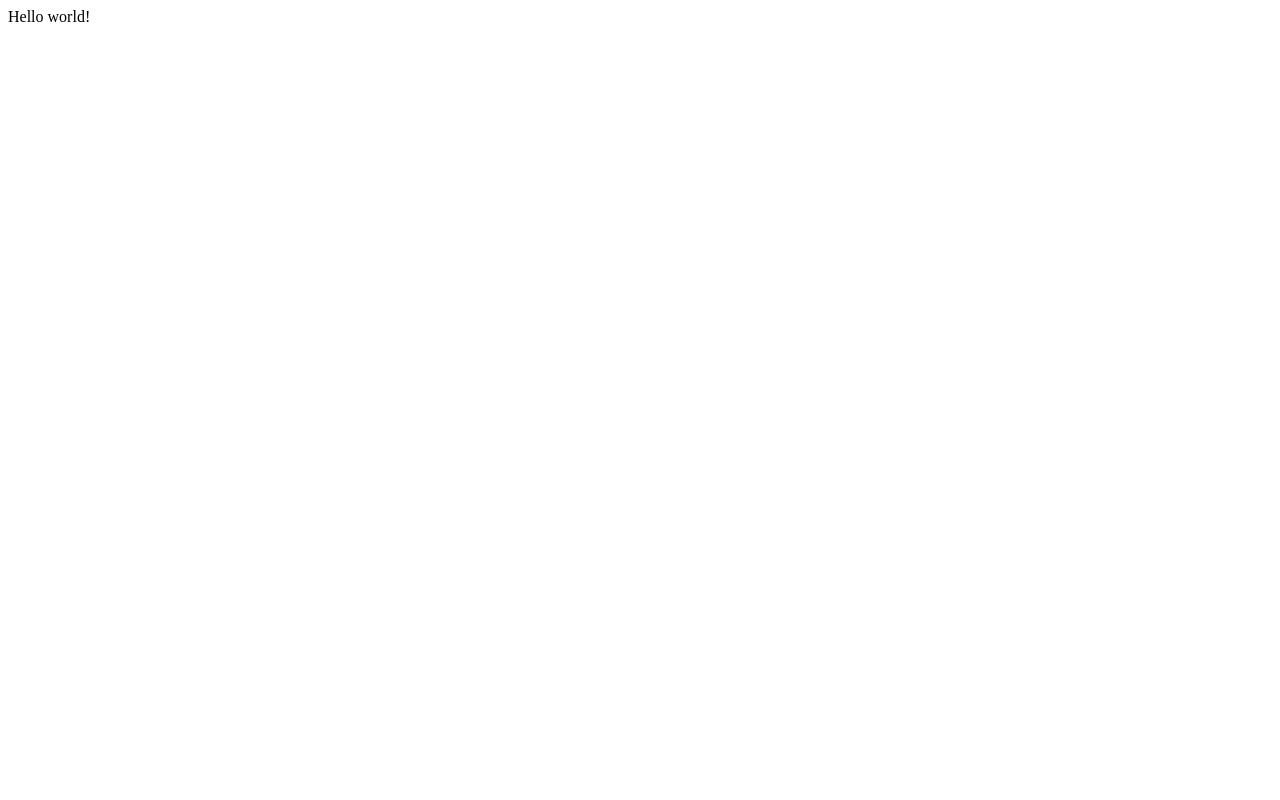
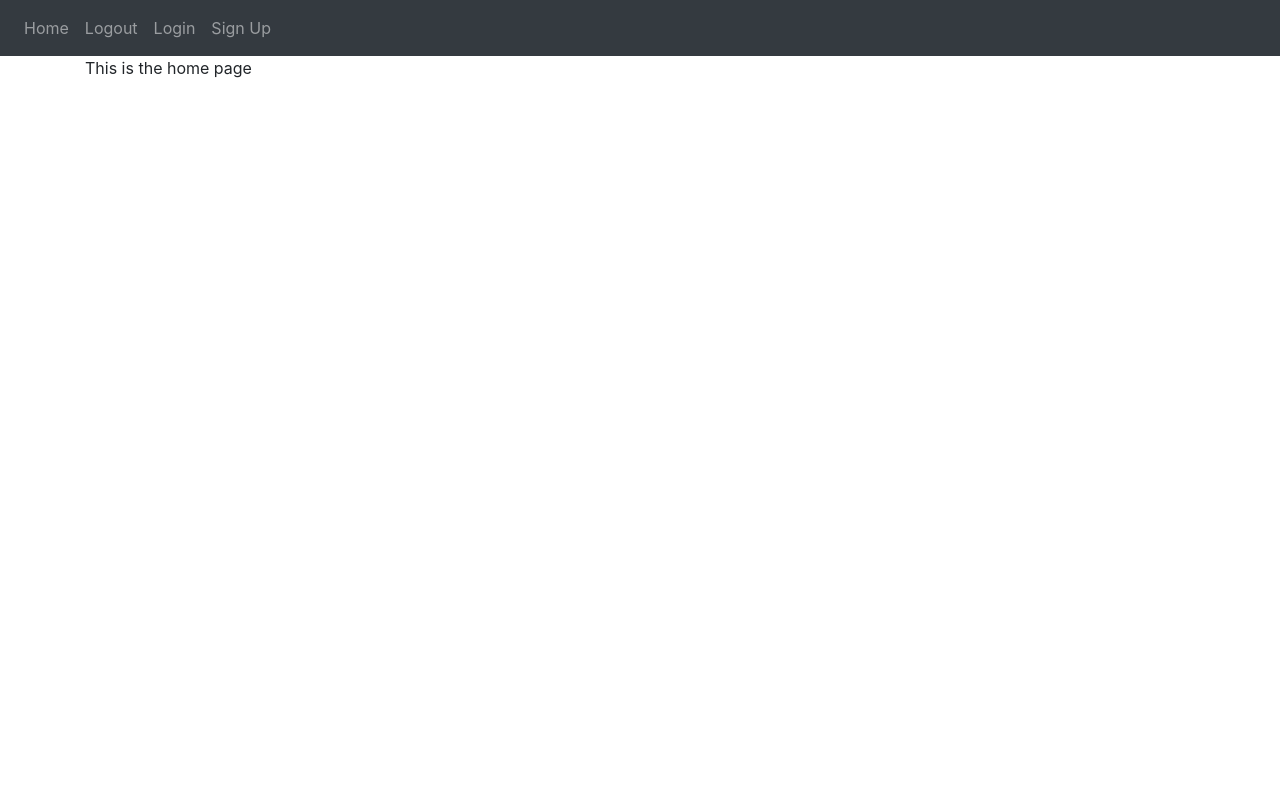
Before and after one commit to Titan-Codes/flask-notes-app, a Flask app: page / in a window 1280 px wide. Before the commit the page is almost empty. Run offline with Flask 3, Linux system fonts and the light colour scheme; some libraries are stand-ins or nearby versions.

Commit message:
added jinja template

```diff
--- a/website/templates/base.html
+++ b/website/templates/base.html
@@ -1,13 +1,40 @@
 <!DOCTYPE html>
 <html lang="en">
+
 <head>
     <meta charset="UTF-8">
     <meta name="viewport" content="width=device-width, initial-scale=1.0">
-    <link href="https://cdn.jsdelivr.net/npm/bootstrap@5.3.2/dist/css/bootstrap.min.css" rel="stylesheet" integrity="sha384-T3c6CoIi6uLrA9TneNEoa7RxnatzjcDSCmG1MXxSR1GAsXEV/Dwwykc2MPK8M2HN" crossorigin="anonymous">
-    <script src="https://cdn.jsdelivr.net/npm/bootstrap@5.3.2/dist/js/bootstrap.bundle.min.js" integrity="sha384-C6RzsynM9kWDrMNeT87bh95OGNyZPhcTNXj1NW7RuBCsyN/o0jlpcV8Qyq46cDfL" crossorigin="anonymous"></script>
+    <link rel="stylesheet" href="https://stackpath.bootstrapcdn.com/bootstrap/4.4.1/css/bootstrap.min.css"
+        integrity="sha384-Vkoo8x4CGsO3+Hhxv8T/Q5PaXtkKtu6ug5TOeNV6gBiFeWPGFN9MuhOf23Q9Ifjh" crossorigin="anonymous" />
+    <link rel="stylesheet" href="https://stackpath.bootstrapcdn.com/font-awesome/4.7.0/css/font-awesome.min.css"
+        crossorigin="anonymous" />
     <title>{% block title %}Home{% endblock %}</title>
 </head>
+
 <body>
+    <nav class="navbar navbar-expand-lg navbar-dark bg-dark">
+        <button class="navbar-toggler" type="button" data-toggle="collapse" data-target="#navbar">
+            <span class="navbar-toggler-icon"></span>
+        </button>
+        <div class="collapse navbar-collapse" id="navbar">
+            <div class="navbar-nav">
+                <a class="nav-item nav-link" id="home" href="/">Home</a>
+                <a class="nav-item nav-link" id="logout" href="/logout">Logout</a>
+                <a class="nav-item nav-link" id="login" href="/login">Login</a>
+                <a class="nav-item nav-link" id="signUp" href="/signup">Sign Up</a>
+            </div>
+        </div>
+    </nav>
 
+    <div class="container">
+        {% block content %}
+        {% endblock %}
+    </div>
+
+
+    <script src="https://maxcdn.bootstrapcdn.com/bootstrap/4.0.0/js/bootstrap.min.js"
+        integrity="sha384-JZR6Spejh4U02d8jOt6vLEHfe/JQGiRRSQQxSfFWpi1MquVdAyjUar5+76PVCmYl"
+        crossorigin="anonymous"></script>
 </body>
+
 </html>
--- /dev/null
+++ b/website/templates/home.html
@@ -0,0 +1,2 @@
+{% extends "base.html" %} {% block title %}Home{% endblock %}
+{% block content %}This is the home page{% endblock %}
--- a/website/views.py
+++ b/website/views.py
@@ -1,7 +1,7 @@
-from flask import Blueprint
+from flask import Blueprint, render_template
 
 views = Blueprint('views', __name__)
 
 @views.route("/")
 def home():
-    return "Hello world!"
+    return render_template("home.html")
```
